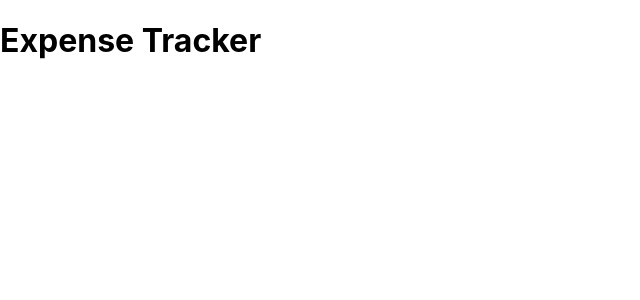
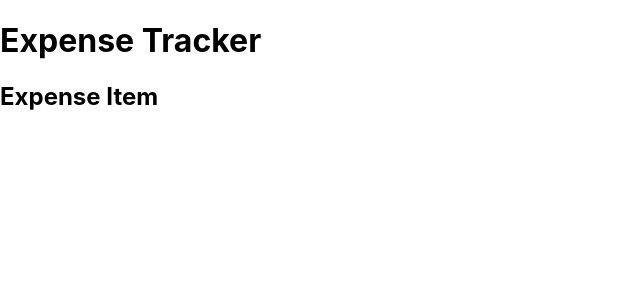
Before and after one commit to jonmccallum96/Expense-Tracker, a React (Create React App) app: page / in a window 1280 px wide. Shown: the top 300 px of the page, without its empty margins (0-640 px from the left). Built offline with nearby package versions, Linux system fonts and the light colour scheme.

Commit message:
add expense item component file

```diff
--- a/src/App.js
+++ b/src/App.js
@@ -1,9 +1,11 @@
 import './App.css';
+import ExpenseItem from './components/ExpenseItem';
 
 function App() {
   return (
     <div>
       <h1>Expense Tracker</h1>
+      <ExpenseItem />
     </div>
   );
 }
--- /dev/null
+++ b/src/components/ExpenseItem.js
@@ -0,0 +1,5 @@
+function ExpenseItem(){
+  return <h2>Expense Item</h2>
+}
+
+export default ExpenseItem;
```
